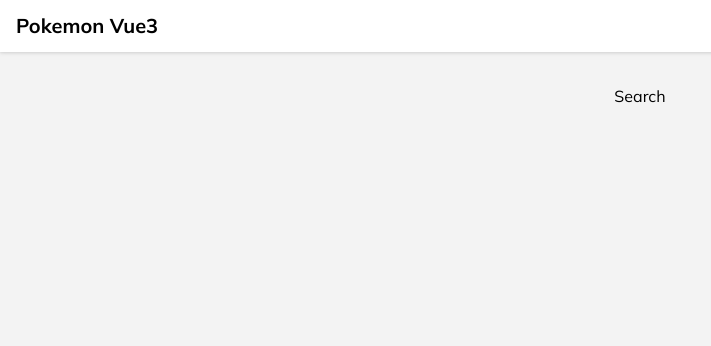
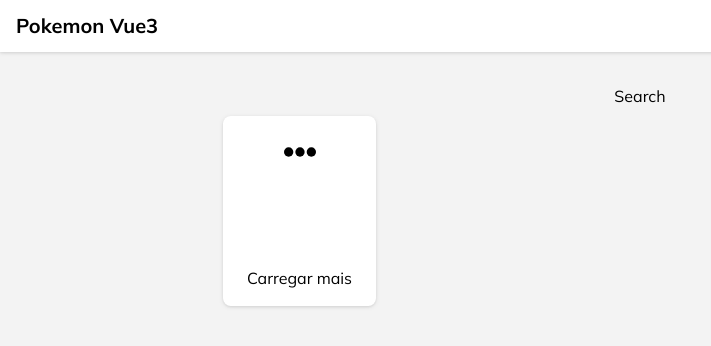
Before and after one commit to digitalbocca/pokemon-vue3, a Vue app: page /#/ in a window 1280 px wide. Shown: the top 346 px of the page, without its empty margins (0-711 px from the left). Built offline with nearby package versions, Linux system fonts and the light colour scheme; no server answers.

Commit message:
Cria card load-more

```diff
--- a/src/app.vue
+++ b/src/app.vue
@@ -14,6 +14,7 @@
             p {{ pokemon.name }}
           template(#description)
             p Cód: {{ pokemon.id }}
+        load-more
 
 </template>
 
@@ -24,6 +25,7 @@ import { onMounted, computed } from 'vue'
 
 import TopBar from '@/components/top-bar.vue'
 import Card from '@/components/card.vue'
+import LoadMore from '@/components/load-more.vue'
 
 const store = useStore()
 
@@ -55,5 +57,4 @@ onMounted(() => {
 
       max-width: 850px
 
-
 </style>
--- /dev/null
+++ b/src/components/icons/load-more.vue
@@ -0,0 +1,12 @@
+<template>
+
+  <svg version="1.1" id="Capa_1" xmlns="http://www.w3.org/2000/svg" xmlns:xlink="http://www.w3.org/1999/xlink" x="0px" y="0px"
+  	 width="992px" height="992px" viewBox="0 0 992 992" style="enable-background:new 0 0 992 992;" xml:space="preserve">
+    <g>
+    	<circle cx="144.3" cy="496" r="144.3"/>
+    	<circle cx="496" cy="496" r="144.3"/>
+    	<circle cx="847.7" cy="496" r="144.3"/>
+    </g>
+  </svg>
+
+</template>
--- /dev/null
+++ b/src/components/load-more.vue
@@ -0,0 +1,26 @@
+<template lang="pug">
+
+card
+  template.image(#image)
+    load-more-icon.load-more-icon
+  template(#title)
+    p Carregar mais
+  template(#description)
+
+</template>
+
+<script setup>
+
+import Card from '@/components/card.vue'
+import LoadMoreIcon from '@/components/icons/load-more.vue'
+
+</script>
+
+<style lang="sass" scoped>
+
+.load-more-icon
+  width: 80%
+  margin: 0 auto
+  max-height: 40px
+
+</style>
```
